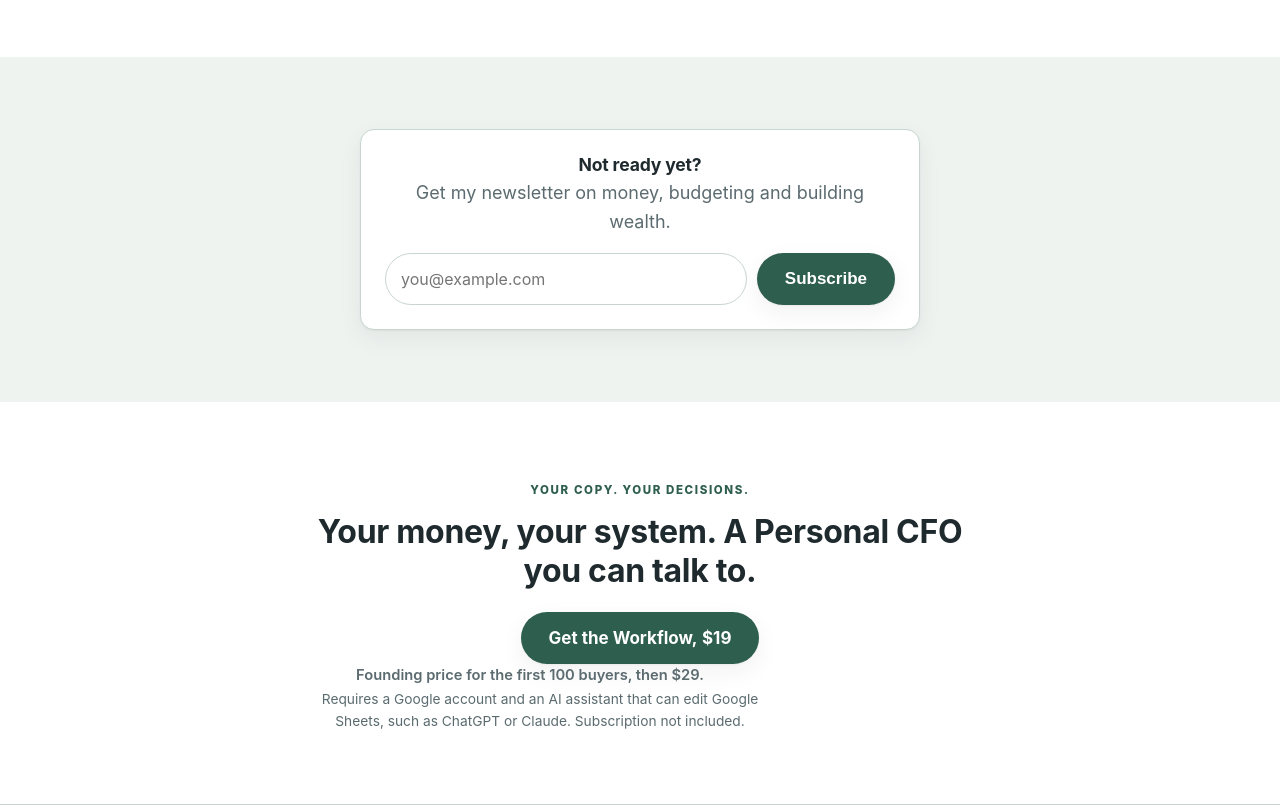
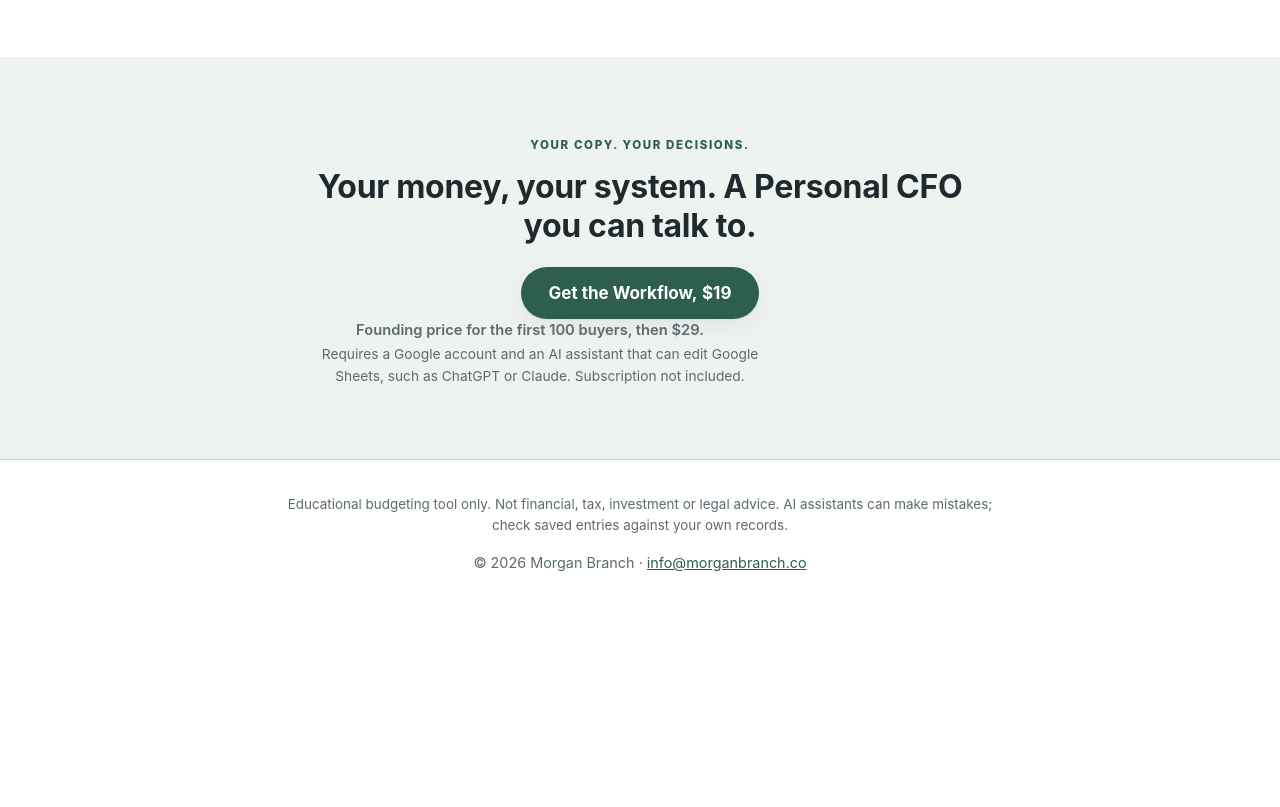
Before and after one commit to msbranch/mainwebsite, a plain HTML site: page index.html in a window 1280 px wide. Shown: the part 7880-8687 px from the top of the page. After the commit the page ends 8510 px from the top, so only its background shows below. Drawn offline with Linux system fonts and the light colour scheme.

Commit message:
Remove newsletter / Ghost signup section
Drop the newsletter section, its GHOST_SIGNUP config, CSS and JS per
request. Final CTA now uses the tint background so the FAQ still has
visual separation before it.

Co-Authored-By: Claude Opus 4.8 <noreply@anthropic.com>
Claude-Session: https://claude.ai/code/session_0172Z4Ab5pvmH6GB8mfajaYg

```diff
--- a/index.html
+++ b/index.html
@@ -28,8 +28,7 @@
     PRODUCT_NAME:   "[PRODUCT NAME]",        // working suggestion: "The Personal CFO Workflow"
     BUY_URL:        "[PAYHIP PRODUCT LINK]", // your Payhip product link
     FOUNDING_PRICE: "$19",
-    REGULAR_PRICE:  "$29",
-    GHOST_SIGNUP:   "[GHOST SIGNUP EMBED OR URL]" // your Ghost newsletter form URL (see newsletter section)
+    REGULAR_PRICE:  "$29"
   };
 </script>
 
@@ -161,15 +160,6 @@
   details[open] summary::after{content:"–"}
   details .body{padding:0 18px 18px;color:var(--muted)}
   details .body p{margin:0}
-
-  /* Newsletter */
-  .news{max-width:560px;margin:0 auto;background:#fff;border:1px solid var(--border);border-radius:var(--radius);padding:24px;box-shadow:var(--shadow);text-align:center}
-  .news h3{margin-bottom:.25em}
-  .news p{color:var(--muted);margin-bottom:16px}
-  .news form{display:grid;gap:10px}
-  .news input[type=email]{width:100%;padding:13px 15px;border:1px solid var(--border);border-radius:999px;font-size:1rem;font-family:inherit}
-  .news input[type=email]:focus-visible{outline:3px solid #90B6A6;outline-offset:2px}
-  @media (min-width:520px){.news form{grid-template-columns:1fr auto}}
 
   /* Footer */
   footer{background:#fff;border-top:1px solid var(--border);padding:34px 0 120px}
@@ -467,26 +457,8 @@
   </div>
 </section>
 
-<!-- 11 · NEWSLETTER -->
-<section class="section section--tint" id="newsletter">
-  <div class="wrap">
-    <div class="news">
-      <h3>Not ready yet?</h3>
-      <p>Get my newsletter on money, budgeting and building wealth.</p>
-      <!-- PLACEHOLDER: GHOST_SIGNUP.
-           Option A — paste your Ghost "Embeddable signup form" <script>/<iframe> here, replacing this form.
-           Option B — leave this form; set CONFIG.GHOST_SIGNUP to your Ghost form POST URL and it will submit there. -->
-      <form data-ghost method="post" action="#" target="_blank" rel="noopener">
-        <label class="skip" for="news-email">Email address</label>
-        <input id="news-email" type="email" name="email" required placeholder="you@example.com" autocomplete="email" />
-        <button class="btn" type="submit">Subscribe</button>
-      </form>
-    </div>
-  </div>
-</section>
-
-<!-- 12 · FINAL CTA -->
-<section class="section" id="buy">
+<!-- 11 · FINAL CTA -->
+<section class="section section--tint" id="buy">
   <div class="wrap section__head" style="margin-bottom:0">
     <span class="eyebrow">Your copy. Your decisions.</span>
     <h2>Your money, your system. A Personal CFO you can talk to.</h2>
@@ -524,9 +496,6 @@
       var ogt=document.querySelector('meta[property="og:title"]');
       if (ogt) ogt.setAttribute('content', c.PRODUCT_NAME + " | Your Personal CFO");
     }
-    // Newsletter: if GHOST_SIGNUP is a URL, point the fallback form at it.
-    var f=document.querySelector('form[data-ghost]');
-    if (f && c.GHOST_SIGNUP && /^https?:\/\//.test(c.GHOST_SIGNUP)) f.setAttribute('action', c.GHOST_SIGNUP);
     var y=document.getElementById('year'); if (y) y.textContent=new Date().getFullYear();
   })();
 </script>
```
